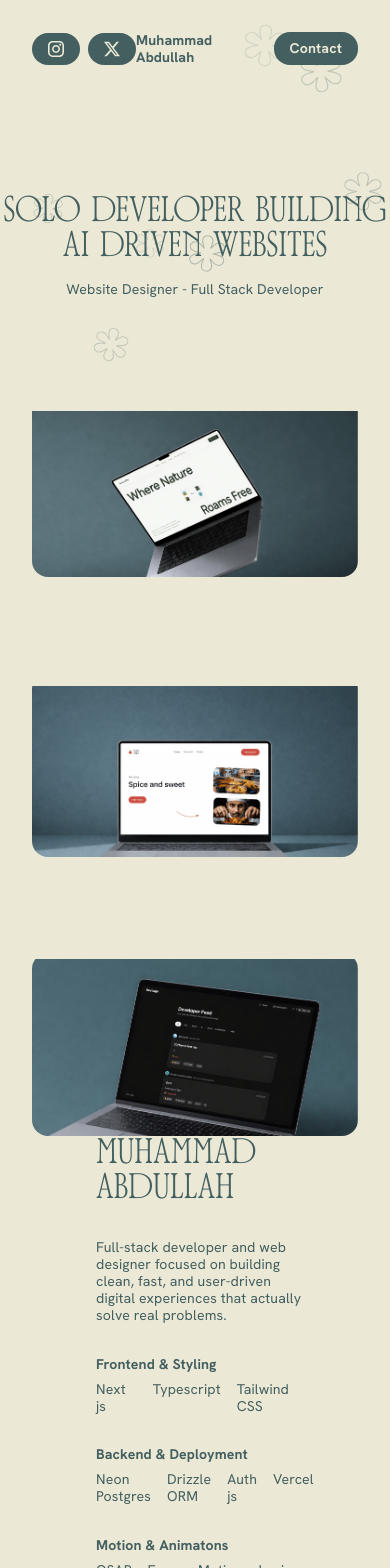
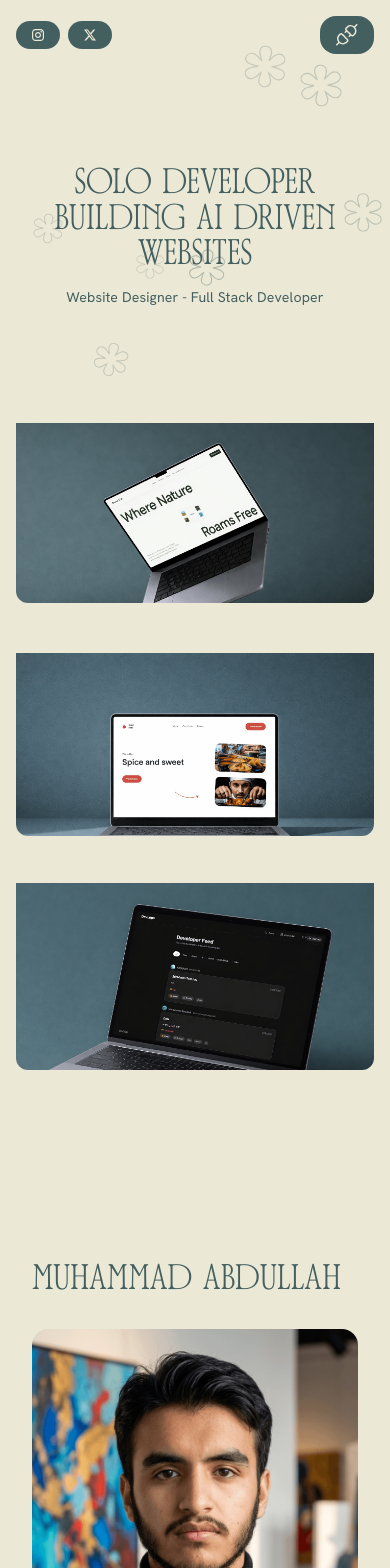
Before and after one commit to ABD2k23/portfolio, a Next.js app: page / in a window 390 px wide. Shown: the top 1568 px of the page. Built offline with nearby package versions, Linux system fonts and the light colour scheme.

Commit message:
added responsiveness to all the section

```diff
--- a/src/app/globals.css
+++ b/src/app/globals.css
@@ -6,6 +6,8 @@
 
   --color-skin: #ebe8d5;
   --color-green: #435f60;
+
+  --breakpoint-xs: 520px;
 }
 .squircle {
   corner-shape: squircle;
--- a/src/components/About.tsx
+++ b/src/components/About.tsx
@@ -3,44 +3,49 @@ import Click from "./Click";
 
 const About = () => {
   return (
-    <div className="flex items-center justify-center gap-8 flex-col w-full max-w-[1200px] px-[96px] py-[192] mx-auto">
-      <h1 className="w-full text-left">Muhammad Abdullah</h1>
-      <div className="flex items-start justify-between w-full">
-        {/*  */}
-        <div className="flex items-start justify-between aspect-3/4 max-w-[350px] flex-col w-full h-full pb-8">
+    <div className="flex items-center justify-center gap-8 flex-col w-full max-w-[920px] py-[192px] mx-auto px-[32px]">
+      <h1 className="w-full">Muhammad Abdullah</h1>
+
+      <div className="flex items-start justify-between w-full flex-col-reverse gap-12 md:flex-row md:gap-0">
+        {/* Left: text + socials */}
+        <div className="flex items-start justify-between flex-col w-full md:max-w-[350px] md:aspect-[3/4] md:h-full pb-0 md:pb-8 gap-8 md:gap-0">
           <div className="flex items-start justify-center gap-8 flex-col">
             <p className="w-full max-w-[420px]">
               Full-stack developer and web designer focused on building clean,
               fast, and user-driven digital experiences that actually solve real
               problems.
             </p>
+
             <div className="flex items-start justify-center gap-2 flex-col">
               <h2>Frontend & Styling</h2>
-              <div className="flex items-start justify-center gap-4">
+              <div className="flex items-start justify-start gap-4 flex-wrap">
                 <p>Next js</p>
                 <p>Typescript</p>
                 <p>Tailwind CSS</p>
               </div>
             </div>
+
             <div className="flex items-start justify-center gap-2 flex-col">
               <h2>Backend & Deployment</h2>
-              <div className="flex items-start justify-center gap-4">
+              <div className="flex items-start justify-start gap-4 flex-wrap">
                 <p>Neon Postgres</p>
                 <p>Drizzle ORM</p>
                 <p>Auth js</p>
                 <p>Vercel</p>
               </div>
             </div>
+
             <div className="flex items-start justify-center gap-2 flex-col">
-              <h2>Motion & Animatons</h2>
-              <div className="flex items-start justify-center gap-4">
+              <h2>Motion & Animations</h2>
+              <div className="flex items-start justify-start gap-4 flex-wrap">
                 <p>GSAP</p>
                 <p>Framer Motion</p>
                 <p>Lenis</p>
               </div>
             </div>
           </div>
-          <div className="flex items-start justify-center gap-4">
+
+          <div className="flex items-start justify-center gap-4 mt-8 md:mt-0">
             <Click
               target="_self"
               path="/"
@@ -92,7 +97,9 @@ const About = () => {
             />
           </div>
         </div>
-        <div className="relative w-full max-w-[350px] aspect-[3/4]">
+
+        {/* Right: image */}
+        <div className="relative w-full md:max-w-[350px] aspect-[3/4]">
           <Image
             src="/p.png"
             alt="My Profile Picture"
--- a/src/components/Contact.tsx
+++ b/src/components/Contact.tsx
@@ -2,7 +2,7 @@ import Click from "./Click";
 
 const Contact = () => {
   return (
-    <div className="py-[96px] flex items-start justify-center mx-auto w-full max-w-[800px] flex-col gap-8">
+    <div className="py-[96px] px-[32px] flex items-start justify-center mx-auto w-full max-w-[920px] flex-col gap-8">
       <div className="flex gap-2">
         <div className="py-2">
           <svg
@@ -20,55 +20,60 @@ const Contact = () => {
         </div>
         <h1>Contact</h1>
       </div>
+
       <form className="flex items-center justify-center w-full flex-col gap-8">
-        <div className="flex items-center justify-center w-full gap-16">
+        <div className="flex items-start justify-center w-full gap-8 flex-col md:flex-row md:gap-16">
+          {/* Left column */}
           <div className="w-full flex items-start gap-8 flex-col justify-center">
             <div className="w-full">
               <input
                 type="text"
                 placeholder="Name"
-                className="placeholder:label outline-0  border-b border-b-green w-full p-2"
+                className="placeholder:label outline-0 border-b border-b-green w-full p-2"
               />
             </div>
             <div className="w-full">
               <input
                 type="text"
                 placeholder="Company Name"
-                className="placeholder:label outline-0  border-b border-b-green w-full p-2"
+                className="placeholder:label outline-0 border-b border-b-green w-full p-2"
               />
             </div>
             <div className="w-full">
               <input
                 type="text"
                 placeholder="Preferred Contact Time"
-                className="placeholder:label outline-0  border-b border-b-green w-full p-2"
+                className="placeholder:label outline-0 border-b border-b-green w-full p-2"
               />
             </div>
           </div>
+
+          {/* Right column */}
           <div className="w-full flex items-start gap-8 flex-col justify-center">
             <div className="w-full">
               <input
                 type="text"
                 placeholder="What's the best way to reach you?"
-                className="placeholder:label outline-0  border-b border-b-green w-full p-2"
+                className="placeholder:label outline-0 border-b border-b-green w-full p-2"
               />
             </div>
             <div className="w-full">
               <input
                 type="text"
                 placeholder="Share your specific needs."
-                className="placeholder:label outline-0  border-b border-b-green w-full p-2"
+                className="placeholder:label outline-0 border-b border-b-green w-full p-2"
               />
             </div>
             <div className="w-full">
               <input
                 type="text"
                 placeholder="Project Budget"
-                className="placeholder:label outline-0  border-b border-b-green w-full p-2"
+                className="placeholder:label outline-0 border-b border-b-green w-full p-2"
               />
             </div>
           </div>
         </div>
+
         <div className="w-full flex items-end justify-end">
           <Click target="_self" path="/" content="Submit" />
         </div>
--- a/src/components/Footer.tsx
+++ b/src/components/Footer.tsx
@@ -2,7 +2,7 @@ import Link from "next/link";
 
 const Footer = () => {
   return (
-    <div className="flex items-center justify-center h-dvh w-full gap-8 bg-green ">
+    <div className="flex items-center justify-center h-dvh w-full gap-4 xs:gap-8 bg-green flex-col xs:flex-row">
       <Link
         className="hover:text-skin transition-colors duration-300 text-skin/75 "
         href={"/"}
--- a/src/components/Hero.tsx
+++ b/src/components/Hero.tsx
@@ -3,7 +3,7 @@ import React from "react";
 const Hero = () => {
   return (
     <div>
-      <div className="py-[96px] flex items-center justify-center flex-col gap-[16px]">
+      <div className="py-[96px] flex items-center justify-center flex-col gap-[16px] px-4 md:px-8">
         <h1 className="text-center w-full  max-w-[1050px]">
           Solo developer Building ai driven websites
         </h1>
--- a/src/components/Navbar.tsx
+++ b/src/components/Navbar.tsx
@@ -2,15 +2,16 @@ import Click from "./Click";
 
 const Navbar = () => {
   return (
-    <div className=" flex items-center justify-between px-8 py-8">
-      <div className=" flex items-center justify-between gap-2">
+    <div className="flex items-center justify-between px-4 md:p-8 py-4">
+      {/* Social icons */}
+      <div className="flex items-center justify-start gap-2 flex-1">
         <Click
           target="_self"
           path="/"
           content={
             <svg
-              width="16"
-              height="16"
+              width="12"
+              height="12"
               viewBox="0 0 16 16"
               fill="none"
               xmlns="http://www.w3.org/2000/svg"
@@ -27,8 +28,8 @@ const Navbar = () => {
           path="/"
           content={
             <svg
-              width="16"
-              height="16"
+              width="12"
+              height="12"
               viewBox="0 0 16 16"
               fill="none"
               xmlns="http://www.w3.org/2000/svg"
@@ -54,8 +55,42 @@ const Navbar = () => {
           }
         />
       </div>
-      <h2>Muhammad Abdullah</h2>
-      <Click path={"/"} content={"Contact"} target="_self" />
+
+      {/* Name — always optically centred */}
+      <div className="absolute left-1/2 -translate-x-1/2 hidden xs:block">
+        <h2 className="whitespace-nowrap">Muhammad Abdullah</h2>
+      </div>
+
+      {/* Contact — icon on mobile, text on md+ */}
+      <div className="flex justify-end flex-1">
+        <Click
+          path="/"
+          target="_self"
+          content={
+            <>
+              {/* Icon — mobile only */}
+              <span className="flex md:hidden">
+                <svg
+                  width="22"
+                  height="22"
+                  viewBox="0 0 22 22"
+                  fill="none"
+                  xmlns="http://www.w3.org/2000/svg"
+                >
+                  <path
+                    d="M3.263 18.237C5.775 20.629 8.766 19.672 9.963 18.703C10.581 18.202 10.86 17.878 11.099 17.638C11.936 16.861 11.883 16.083 11.339 15.461C11.12 15.212 9.723 13.87 8.383 12.494C7.689 11.8 7.211 11.31 6.801 10.914C6.254 10.368 5.775 9.742 5.057 9.76C4.399 9.76 3.921 10.34 3.322 10.939C2.634 11.627 2.126 12.494 1.947 13.272C1.408 15.545 2.246 17.16 3.263 18.237ZM3.263 18.237L0.75 20.749M18.237 3.265C15.724 0.871 12.743 1.845 11.547 2.815C10.927 3.317 10.649 3.641 10.409 3.881C9.572 4.659 9.625 5.437 10.17 6.059C10.248 6.149 10.48 6.379 10.805 6.703M18.237 3.265C19.254 4.342 20.103 5.975 19.564 8.25C19.384 9.028 18.876 9.895 18.188 10.584C17.59 11.182 17.111 11.763 16.453 11.763C15.735 11.781 15.363 11.261 14.814 10.715M18.237 3.265L20.75 0.75M10.805 6.703C11.386 7.278 12.268 8.145 13.126 9.027C13.82 9.721 14.404 10.319 14.814 10.714L13.252 12.239M10.805 6.703L9.262 8.255"
+                    stroke="#EBE8D5"
+                    strokeWidth="1.5"
+                    strokeLinecap="round"
+                  />
+                </svg>
+              </span>
+              {/* Text — desktop only */}
+              <span className="hidden md:flex">Contact</span>
+            </>
+          }
+        />
+      </div>
     </div>
   );
 };
--- a/src/components/Work.tsx
+++ b/src/components/Work.tsx
@@ -2,7 +2,13 @@
 
 import Image from "next/image";
 import { useEffect, useRef, useState, useCallback } from "react";
-import { motion, useSpring, useTransform, useMotionValue } from "framer-motion";
+import {
+  motion,
+  useSpring,
+  useTransform,
+  useMotionValue,
+  AnimatePresence,
+} from "framer-motion";
 import WorkModal from "./WorkModal";
 
 type Props = {
@@ -31,20 +37,37 @@ const Work = ({
 
   const [isHovered, setIsHovered] = useState(false);
   const [isModalOpen, setIsModalOpen] = useState(false);
+  const [isMobile, setIsMobile] = useState(false);
+  const [showTapHint, setShowTapHint] = useState(false);
 
-  // Raw mouse position motion values
   const rawX = useMotionValue(0);
   const rawY = useMotionValue(0);
-
-  // Spring-smoothed cursor position
   const springConfig = { stiffness: 180, damping: 22, mass: 0.5 };
   const cursorX = useSpring(rawX, springConfig);
   const cursorY = useSpring(rawY, springConfig);
-
-  // Cursor scale spring
   const scaleVal = useMotionValue(0);
   const cursorScale = useSpring(scaleVal, { stiffness: 220, damping: 24 });
   const cursorOpacity = useTransform(cursorScale, [0, 1], [0, 1]);
+
+  // Detect touch device
+  useEffect(() => {
+    const check = () =>
+      setIsMobile(window.matchMedia("(pointer: coarse)").matches);
+    check();
+    window.addEventListener("resize", check);
+    return () => window.removeEventListener("resize", check);
+  }, []);
+
+  // Show tap hint on mobile after 1s, hide after 2.5s
+  useEffect(() => {
+    if (!isMobile) return;
+    const show = setTimeout(() => setShowTapHint(true), 1000);
+    const hide = setTimeout(() => setShowTapHint(false), 3500);
+    return () => {
+      clearTimeout(show);
+      clearTimeout(hide);
+    };
+  }, [isMobile]);
 
   useEffect(() => {
     scaleVal.set(isHovered ? 1 : 0);
@@ -71,27 +94,28 @@ const Work = ({
 
   const handleMouseMove = useCallback(
     (e: React.MouseEvent<HTMLDivElement>) => {
+      if (isMobile) return;
       const rect = containerRef.current?.getBoundingClientRect();
       if (!rect) return;
       rawX.set(e.clientX - rect.left);
       rawY.set(e.clientY - rect.top);
     },
-    [rawX, rawY],
+    [rawX, rawY, isMobile],
   );
 
   if (!src) return null;
 
   return (
     <>
-      <div className="flex justify-center px-[32px]">
+      <div className="flex justify-center px-4 md:px-[32px]">
         <div className="w-full max-w-[1536px]">
           <div
             ref={containerRef}
-            className="relative w-full aspect-[16/9] rounded-[16px] overflow-hidden squircle"
-            style={{ cursor: "none" }}
+            className="relative w-full aspect-[16/9] rounded-[12px] md:rounded-[16px] overflow-hidden squircle"
+            style={{ cursor: isMobile ? "pointer" : "none" }}
             onMouseMove={handleMouseMove}
-            onMouseEnter={() => setIsHovered(true)}
-            onMouseLeave={() => setIsHovered(false)}
+            onMouseEnter={() => !isMobile && setIsHovered(true)}
+            onMouseLeave={() => !isMobile && setIsHovered(false)}
             onClick={() => setIsModalOpen(true)}
           >
             {/* Parallax image wrapper */}
@@ -105,12 +129,13 @@ const Work = ({
                 alt={alt}
                 fill
                 className="object-cover"
-                sizes="(max-width: 1536px) 100vw, 1536px"
+                sizes="(max-width: 768px) 100vw, (max-width: 1536px) 100vw, 1536px"
                 priority={priority}
               />
             </div>
 
-            {/* Framer Motion custom cursor */}
+            {/* Desktop: spring cursor */}
+            {!isMobile && (
               <motion.div
                 className="pointer-events-none absolute z-10 flex items-center justify-center rounded-full bg-skin text-green"
                 style={{
@@ -133,6 +158,50 @@ const Work = ({
                   </h2>
                 </motion.div>
               </motion.div>
+            )}
+
+            {/* Mobile: tap hint — bottom center, fades in then out */}
+            <AnimatePresence>
+              {isMobile && showTapHint && (
+                <motion.div
+                  className="pointer-events-none absolute bottom-4 left-1/2 -translate-x-1/2 z-10 flex items-center gap-2 rounded-full bg-skin/80 px-4 py-2 backdrop-blur-sm"
+                  initial={{ opacity: 0, y: 8 }}
+                  animate={{
+                    opacity: 1,
+                    y: 0,
+                    transition: { duration: 0.4, ease: "easeOut" },
+                  }}
+                  exit={{
+                    opacity: 0,
+                    y: 8,
+                    transition: { duration: 0.4, ease: "easeIn" },
+                  }}
+                >
+                  {/* Tap icon */}
+                  <svg
+                    width="14"
+                    height="14"
+                    viewBox="0 0 24 24"
+                    fill="none"
+                    xmlns="http://www.w3.org/2000/svg"
+                  >
+                    <path
+                      d="M9 11V6a3 3 0 0 1 6 0v5M9 11a3 3 0 0 0-3 3v1a8 8 0 0 0 16 0v-4a3 3 0 0 0-3-3H9Z"
+                      stroke="currentColor"
+                      strokeWidth="1.8"
+                      strokeLinecap="round"
+                      strokeLinejoin="round"
+                    />
+                  </svg>
+                  <h2
+                    className="select-none"
+                    style={{ fontSize: "12px", letterSpacing: "0.05em" }}
+                  >
+                    Tap to view
+                  </h2>
+                </motion.div>
+              )}
+            </AnimatePresence>
           </div>
         </div>
       </div>
--- a/src/components/WorkModal.tsx
+++ b/src/components/WorkModal.tsx
@@ -1,7 +1,6 @@
 "use client";
 
 import Image from "next/image";
-import Link from "next/link";
 import { useEffect } from "react";
 import { motion, AnimatePresence } from "framer-motion";
 import Click from "./Click";
@@ -84,7 +83,7 @@ const WorkModal = ({
       {isOpen && (
         <motion.div
           key="backdrop"
-          className="fixed inset-0 z-50 flex items-center justify-center p-[24px]"
+          className="fixed inset-0 z-50 flex items-end justify-center sm:items-center p-0 sm:p-[24px]"
           style={{
             backgroundColor: "rgba(0,0,0,0.65)",
             backdropFilter: "blur(8px)",
@@ -97,13 +96,18 @@ const WorkModal = ({
         >
           <motion.div
             key="modal"
-            className="relative w-full max-w-[560px] rounded-[20px] overflow-hidden text-green bg-skin"
+            className="relative w-full sm:max-w-[560px] rounded-t-[24px] sm:rounded-[20px] overflow-hidden text-green bg-skin"
             variants={modalVariants}
             initial="hidden"
             animate="visible"
             exit="exit"
             onClick={(e) => e.stopPropagation()}
           >
+            {/* Drag handle — mobile only */}
+            <div className="flex justify-center pt-3 pb-1 sm:hidden">
+              <div className="w-10 h-1 rounded-full opacity-30 bg-current" />
+            </div>
+
             {/* Close button */}
             <motion.button
               onClick={onClose}
@@ -120,7 +124,7 @@ const WorkModal = ({
               <h2 className="text-skin!">Close</h2>
             </motion.button>
 
-            {/* Thumbnail with zoom-in reveal */}
+            {/* Thumbnail */}
             <motion.div
               className="relative w-full aspect-[16/9] overflow-hidden"
               initial={{ scale: 1.06 }}
@@ -131,23 +135,23 @@ const WorkModal = ({
                 alt={alt}
                 fill
                 className="object-cover"
-                sizes="560px"
+                sizes="(max-width: 640px) 100vw, 560px"
               />
             </motion.div>
 
             {/* Content */}
             <motion.div
-              className="p-[32px] flex flex-col gap-[24px]"
+              className="p-[20px] sm:p-[32px] flex flex-col gap-[20px] sm:gap-[24px]"
               variants={contentVariants}
               initial="hidden"
               animate="visible"
             >
               {/* Name + meta */}
               <motion.div
-                className="flex flex-col gap-[8px]"
+                className="flex flex-col gap-[6px] sm:gap-[8px]"
                 variants={itemVariants}
               >
-                <h1 style={{ fontSize: "clamp(24px, 5vw, 40px)" }}>{name}</h1>
+                <h1 style={{ fontSize: "clamp(22px, 5vw, 40px)" }}>{name}</h1>
                 <div className="flex gap-[16px]" style={{ opacity: 0.45 }}>
                   <p>{role}</p>
                   <p>·</p>
@@ -161,7 +165,10 @@ const WorkModal = ({
               </motion.p>
 
               {/* CTA */}
-              <motion.div variants={itemVariants}>
+              <motion.div
+                variants={itemVariants}
+                className="pb-[env(safe-area-inset-bottom)]"
+              >
                 <Click path={url} content="Visit Live Site" target="_blank" />
               </motion.div>
             </motion.div>
--- a/src/components/WorkSection.tsx
+++ b/src/components/WorkSection.tsx
@@ -45,7 +45,7 @@ const WorkSection = () => {
   ];
 
   return (
-    <div className="flex flex-col gap-[96px]">
+    <div className="flex flex-col gap-[32px] md:gap-[96px] ">
       {works.map((work, index) => (
         <Work key={work.src} {...work} priority={index === 0} />
       ))}
```
Lines whose indentation alone changed are shown as unchanged.
